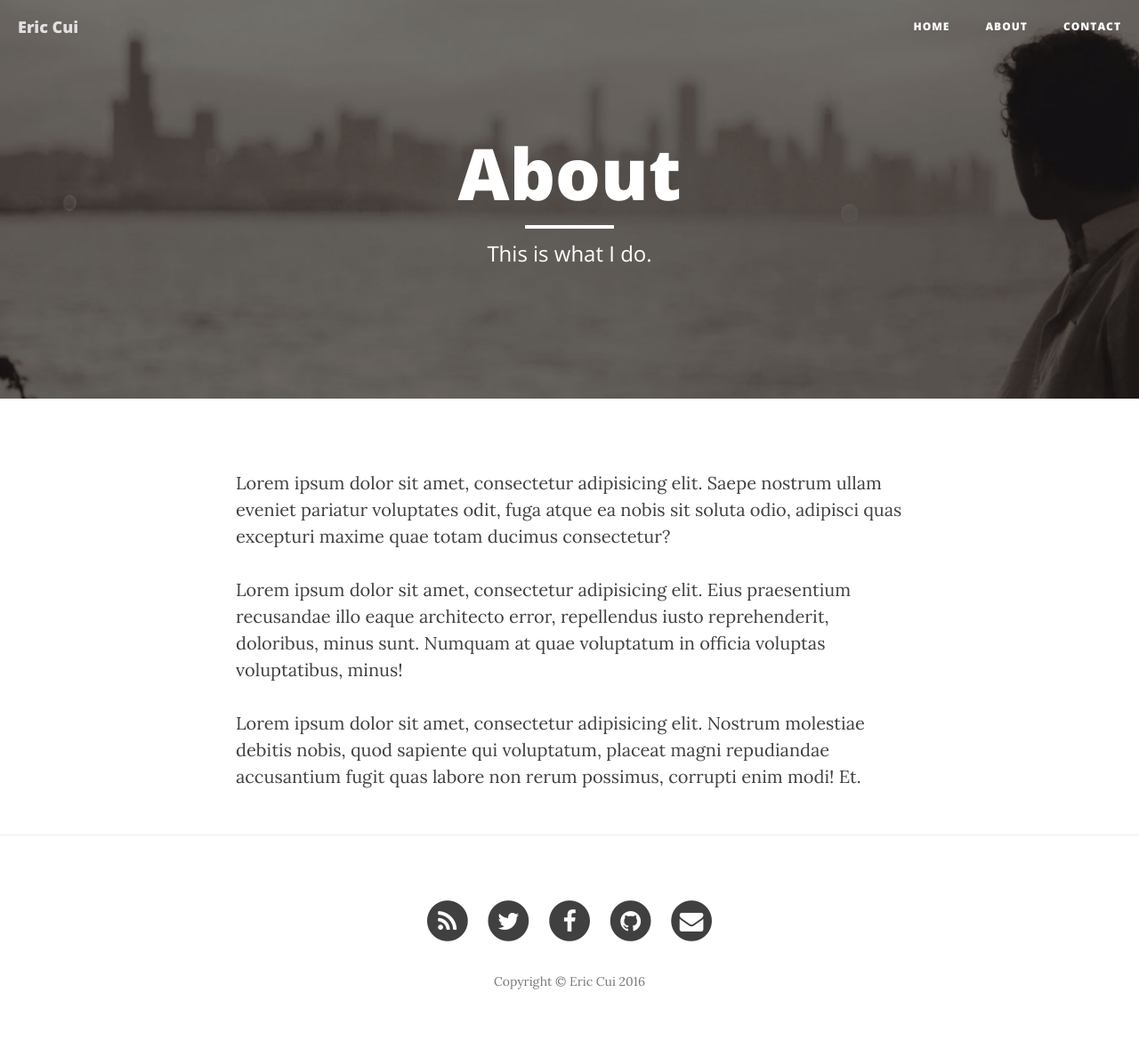
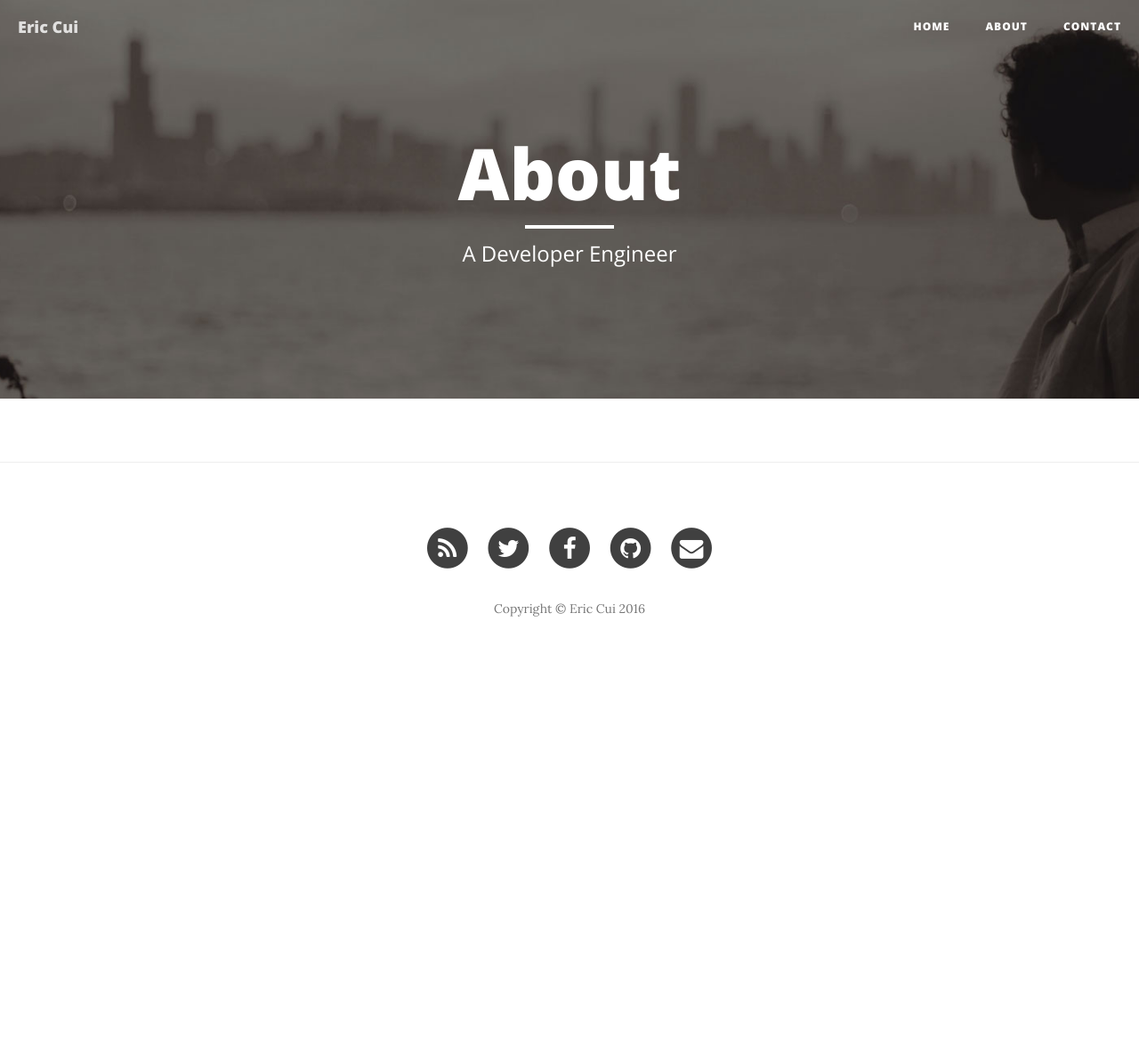
Before and after one commit to cscmaker/cscmaker.github.io, a Jekyll site: the page built from about.html, in a window 1280 px wide. Shown: the whole page at 89% size. Built offline with Jekyll 4.4.1, drawn with Linux system fonts in a browser that asks for light colours; nearby versions of some CDN libraries; after the commit the page ends 900 px from its top, so only the background shows below that.

```diff
--- a/about.html
+++ b/about.html
@@ -1,12 +1,6 @@
 ---
 layout: page
 title: "About"
-description: "This is what I do."
+description: "A Developer Engineer"
 header-img: "img/about-bg.jpg"
 ---
-
-<p>Lorem ipsum dolor sit amet, consectetur adipisicing elit. Saepe nostrum ullam eveniet pariatur voluptates odit, fuga atque ea nobis sit soluta odio, adipisci quas excepturi maxime quae totam ducimus consectetur?</p>
-
-<p>Lorem ipsum dolor sit amet, consectetur adipisicing elit. Eius praesentium recusandae illo eaque architecto error, repellendus iusto reprehenderit, doloribus, minus sunt. Numquam at quae voluptatum in officia voluptas voluptatibus, minus!</p>
-
-<p>Lorem ipsum dolor sit amet, consectetur adipisicing elit. Nostrum molestiae debitis nobis, quod sapiente qui voluptatum, placeat magni repudiandae accusantium fugit quas labore non rerum possimus, corrupti enim modi! Et.</p>
--- a/index.html
+++ b/index.html
@@ -1,6 +1,6 @@
 ---
 layout: page
-description: "A Clean Blog Theme by Start Bootstrap"
+description: "A Developer"
 ---
 
 {% for post in paginator.posts %}
```
Also changed, not shown: _posts/2016-08-15-Nginx_Conf_worker_cpu_affinity.md (added, +24 -0 lines), _posts/2016-08-15-helloworld.md (+1 -1 lines), 1 other file.
